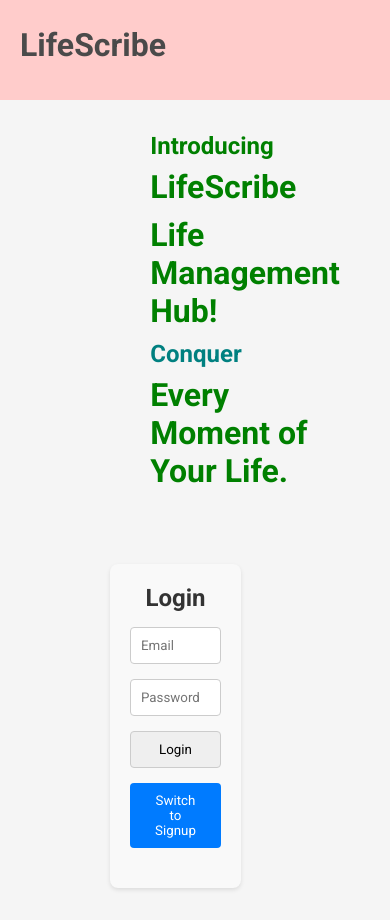
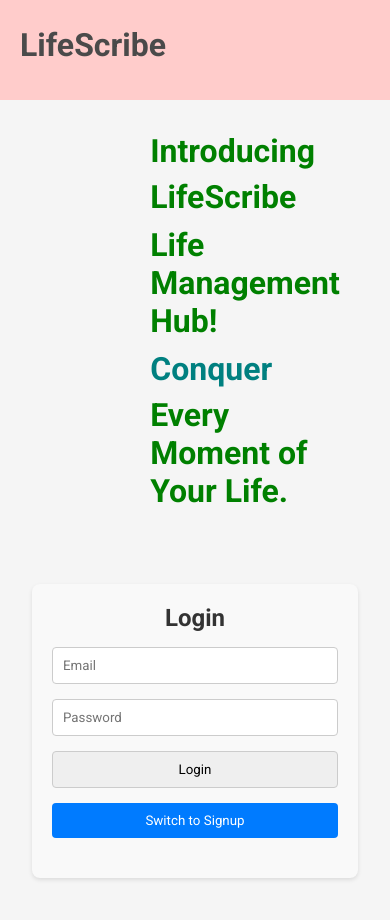
Before and after one commit to Samarth66/LifeScribe, a React (Create React App) app: page / in a window 390 px wide. Built offline with nearby package versions, Linux system fonts and the light colour scheme; no server answers.

Commit message:
made UI changes to form

```diff
--- a/src/pages/Login/loginBody/Login.css
+++ b/src/pages/Login/loginBody/Login.css
@@ -191,11 +191,20 @@ body {
   .container {
     flex-direction: column;
     align-items: center;
+    justify-content: center;
+  }
+
+  .rightContainer {
+    padding: 2rem;
+    max-width: 400px;
+    box-sizing: border-box;
+    width: 100%;
+    margin: 0%;
   }
 
   .heading1,
   .heading {
-    font-size: 24px;
+    font-size: 32px;
     margin-bottom: 8px;
   }
 
```
